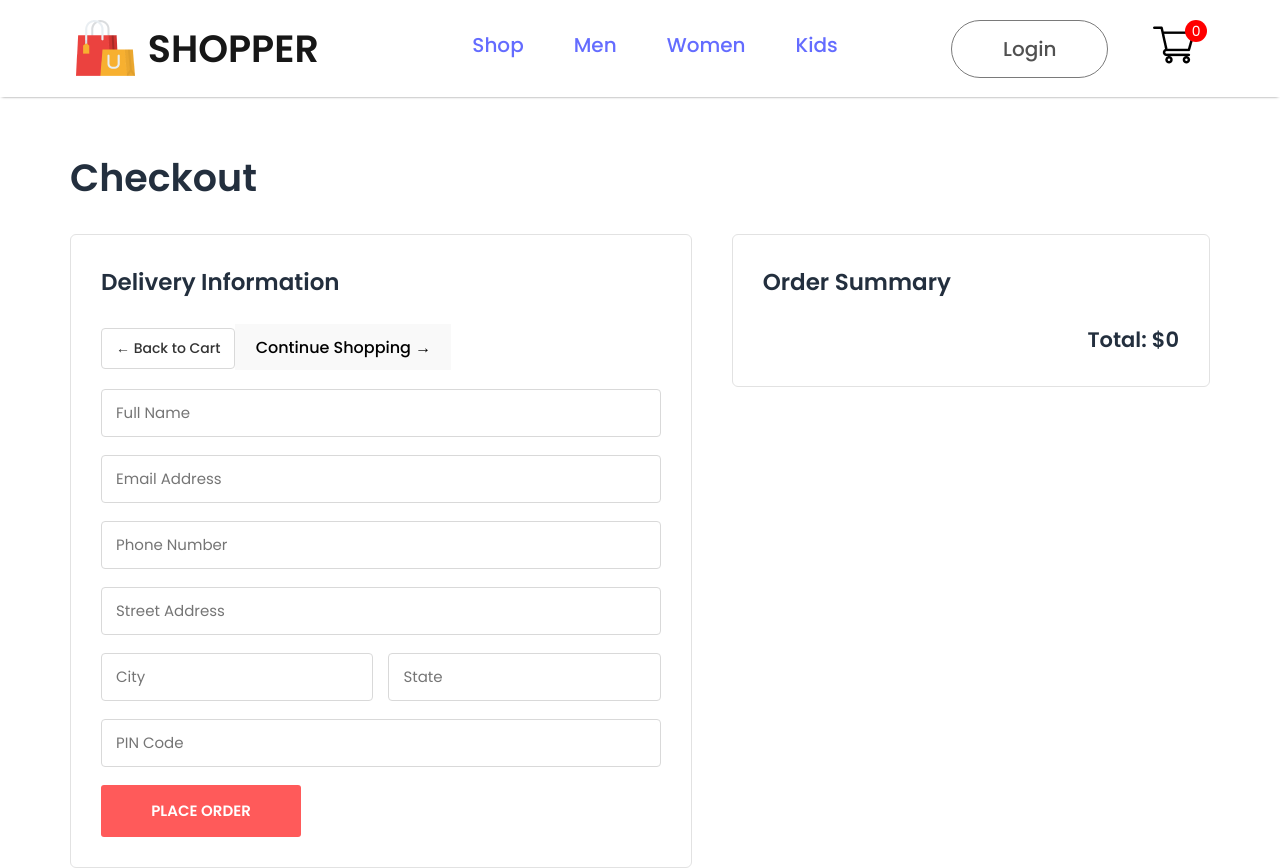
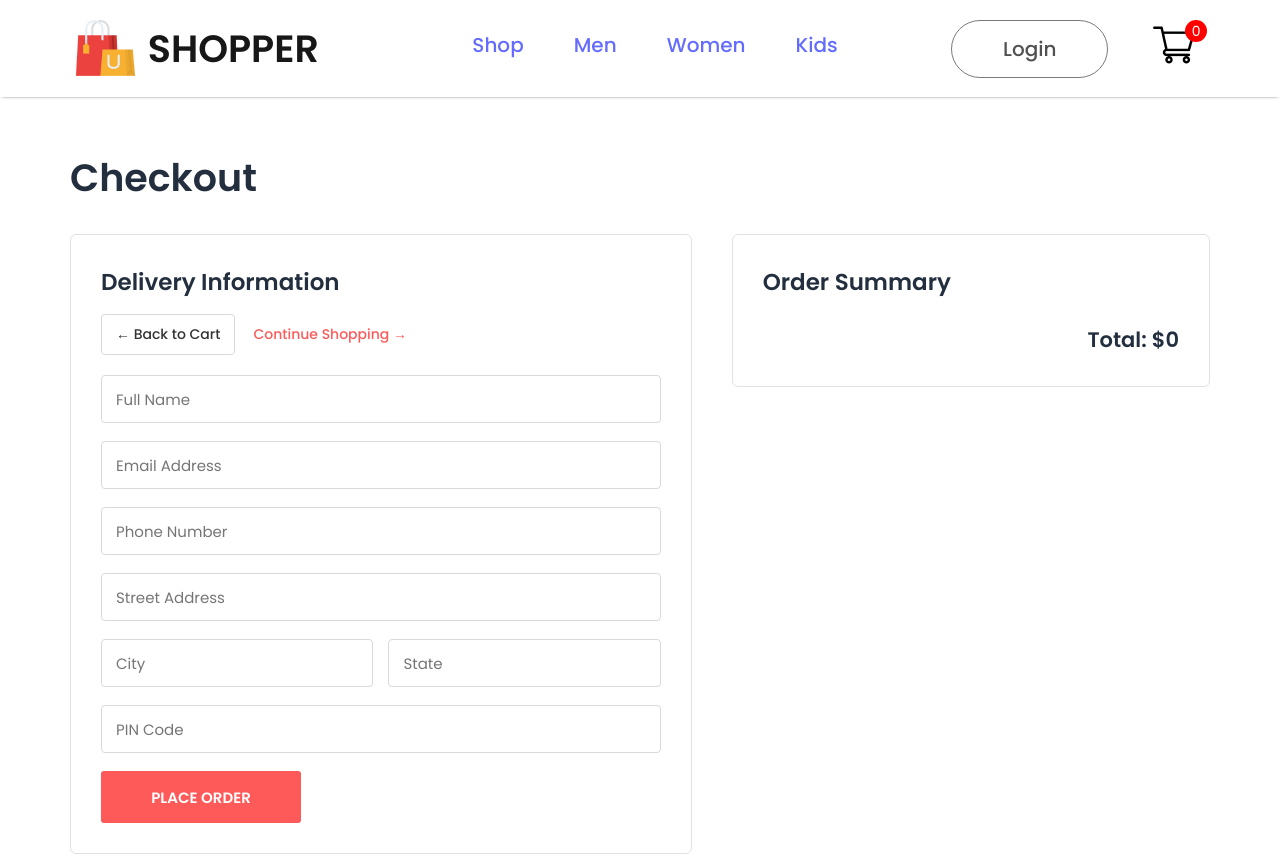
Before and after one commit to Irfanft12/ecommerce-shopper, a React (Vite) app: page /checkout in a window 1280 px wide. Shown: the top 868 px of the page. Built offline with nearby package versions, Linux system fonts and the light colour scheme.

Commit message:
Refactor checkout button styles and add navigation

```diff
--- a/src/pages/css/checkout.css
+++ b/src/pages/css/checkout.css
@@ -71,8 +71,15 @@
     }
 }
 
+.checkout-navigation {
+    display: flex;
+    align-items: center;
+    gap: 18px;
+    margin: -10px 0 20px;
+    flex-wrap: wrap;
+}
+
 .checkout-back-button {
-    margin: -10px 0 20px;
     padding: 9px 14px;
     border: 1px solid #d9d9d9;
     border-radius: 4px;
@@ -90,10 +97,29 @@
     border-color: #aaaaaa;
 }
 
-.checkout-back-button:focus-visible {
+.checkout-continue-button {
+    padding: 9px 0;
+    border: none;
+    background: transparent;
+    color: #ff5a5a;
+    font-family: inherit;
+    font-size: 14px;
+    cursor: pointer;
+    transition: color 0.2s ease;
+}
+
+.checkout-continue-button:hover {
+    color: #e94343;
+    text-decoration: underline;
+}
+
+.checkout-back-button:focus-visible,
+.checkout-continue-button:focus-visible {
     outline: 2px solid #ff5a5a;
     outline-offset: 3px;
 }
+
+
 .checkout-form {
     display: flex;
     flex-direction: column;
```
